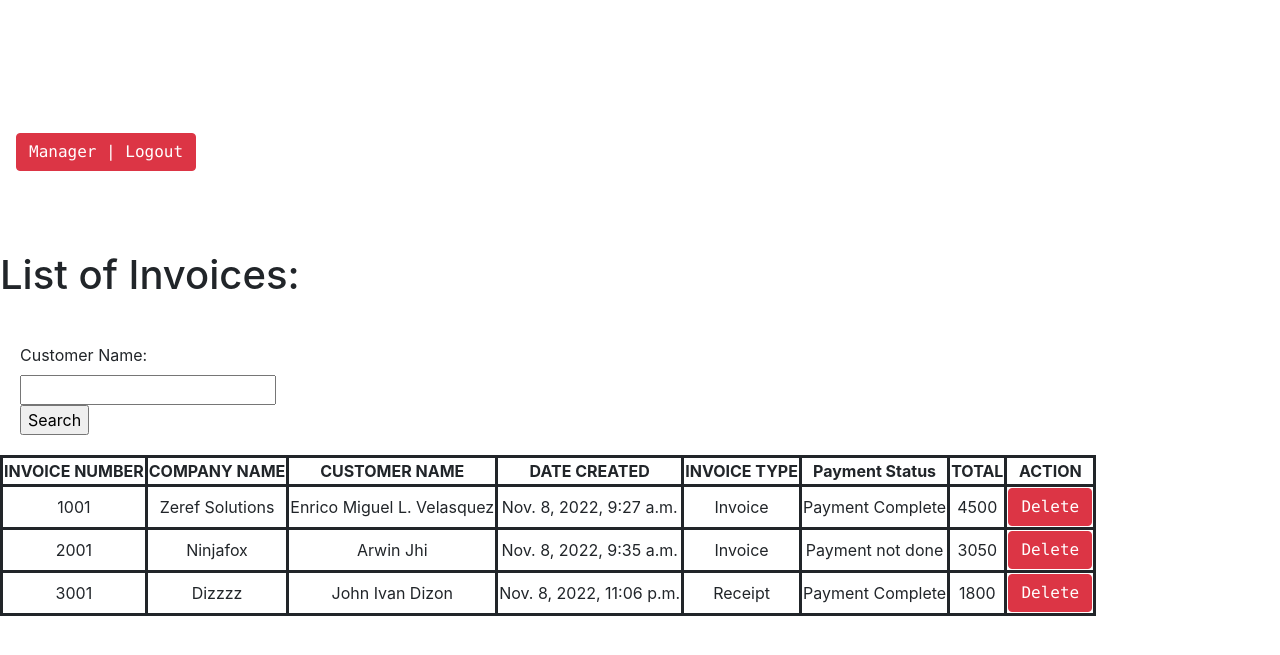
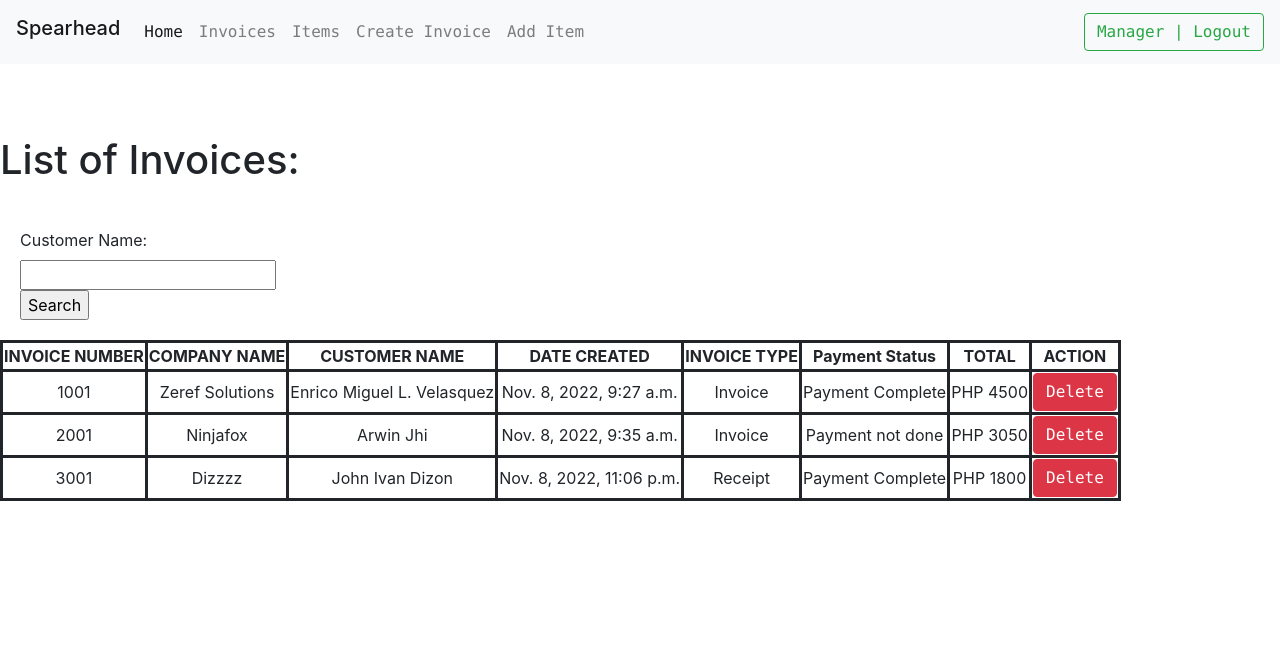
Before and after one commit to MrBreak2022/src1, a Django app: page /list_invoice/ in a window 1280 px wide. Shown: the top 655 px of the page. Run offline with Django 4.2, Linux system fonts and the light colour scheme; a user stored in the database is signed in; data comes from the database, SQL or seed files in the repository; both versions use the stored data as it was after the commit; some libraries are stand-ins or nearby versions.

Commit message:
test commit

```diff
--- a/templates/list_view.html
+++ b/templates/list_view.html
@@ -39,7 +39,7 @@
 	    <td>{{instance.invoice_date_created}}</td>
 	    <td>{{instance.invoice_type}}</td>
             <td>{{ instance.paid }}</td>
-	    <td>{{instance.total}}</td>
+	    <td> PHP {{instance.total}}</td>
             <td><a class="btn btn-danger" type="submit" href="{% url 'delete_invoice' instance.id %}">Delete</a></td>
         </tr>
 	{% endfor %}
--- a/templates/navbar.html
+++ b/templates/navbar.html
@@ -1,19 +1,31 @@
-{% load static %}
-<div class="navbar">
-<nav>
-    <ul>
-	<li class="bar1"><b><a href="/">Home</a></b></li>
-	<li class="bar1"><b><a href="/list_invoice">Invoices</a></b></li>
-        <li class="bar1"><b><a href="/create_invoice">Create Invoice</a></b></li>
-        <li class="bar1"><b><a href="/list_stock">Items</a></b></li>
-        <li class="bar1"><b><a href="/add_item">Create Item</a></b></li>
+<nav class="navbar navbar-expand-lg navbar-light bg-light">
+  <h1 class="navbar-brand" href="#">Spearhead</h1>
+  <button class="navbar-toggler" type="button" data-toggle="collapse" data-target="#navbarSupportedContent" aria-controls="navbarSupportedContent" aria-expanded="false" aria-label="Toggle navigation">
+    <span class="navbar-toggler-icon"></span>
+  </button>
 
-        {% if request.user.is_authenticated %}
- <a href="/accounts/logout"><button class="btn btn-danger">{{ user }} | Logout</button></a>
+  <div class="collapse navbar-collapse" id="navbarSupportedContent">
+    <ul class="navbar-nav mr-auto">
+      <li class="nav-item active">
+        <a class="nav-link" href="/">Home <span class="sr-only">(current)</span></a>
+      </li>
+      <li class="nav-item">
+        <a class="nav-link" href="/list_invoice">Invoices</a>
+      </li>
+        <li class="nav-item">
+        <a class="nav-link" href="/list_stock">Items</a>
+      </li>
+        <li class="nav-item">
+        <a class="nav-link" href="/create_invoice">Create Invoice</a>
+      </li>
+        <li class="nav-item">
+        <a class="nav-link" href="/add_item">Add Item</a>
+      </li>
+    </ul>
+    {% if request.user.is_authenticated %}
+        <a href="/accounts/logout"><button class="btn btn-outline-success my-2 my-sm-0" type="submit">{{ user }} | Logout</button></a>
 {% else %}
  <a href="/accounts/login"><button class="btn btn-danger">Login</button></a>
 {% endif %}
-
-        </ul>
+  </div>
 </nav>
-    </div>
```
Also changed, not shown: db.sqlite3, 1 other file.
